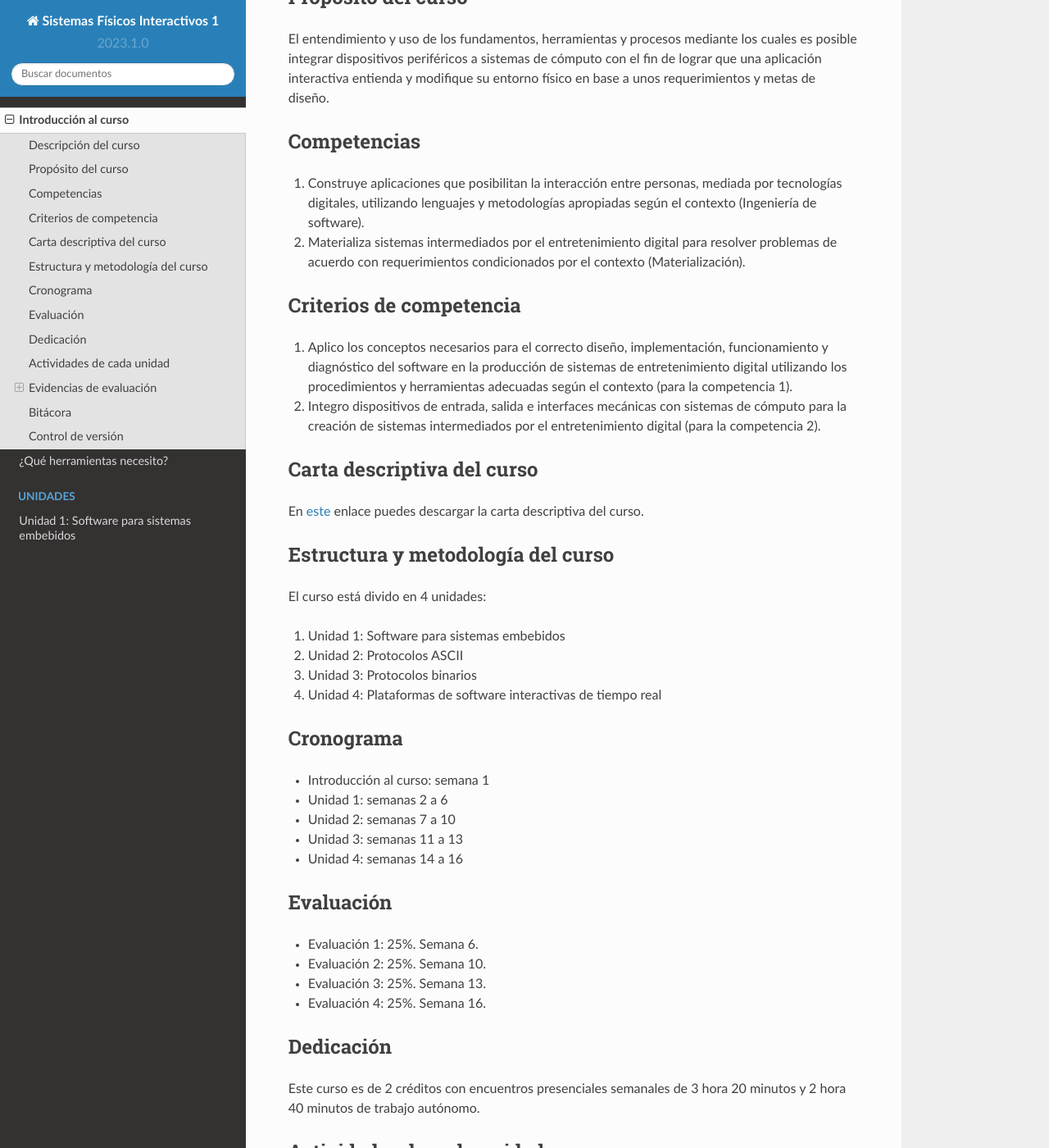
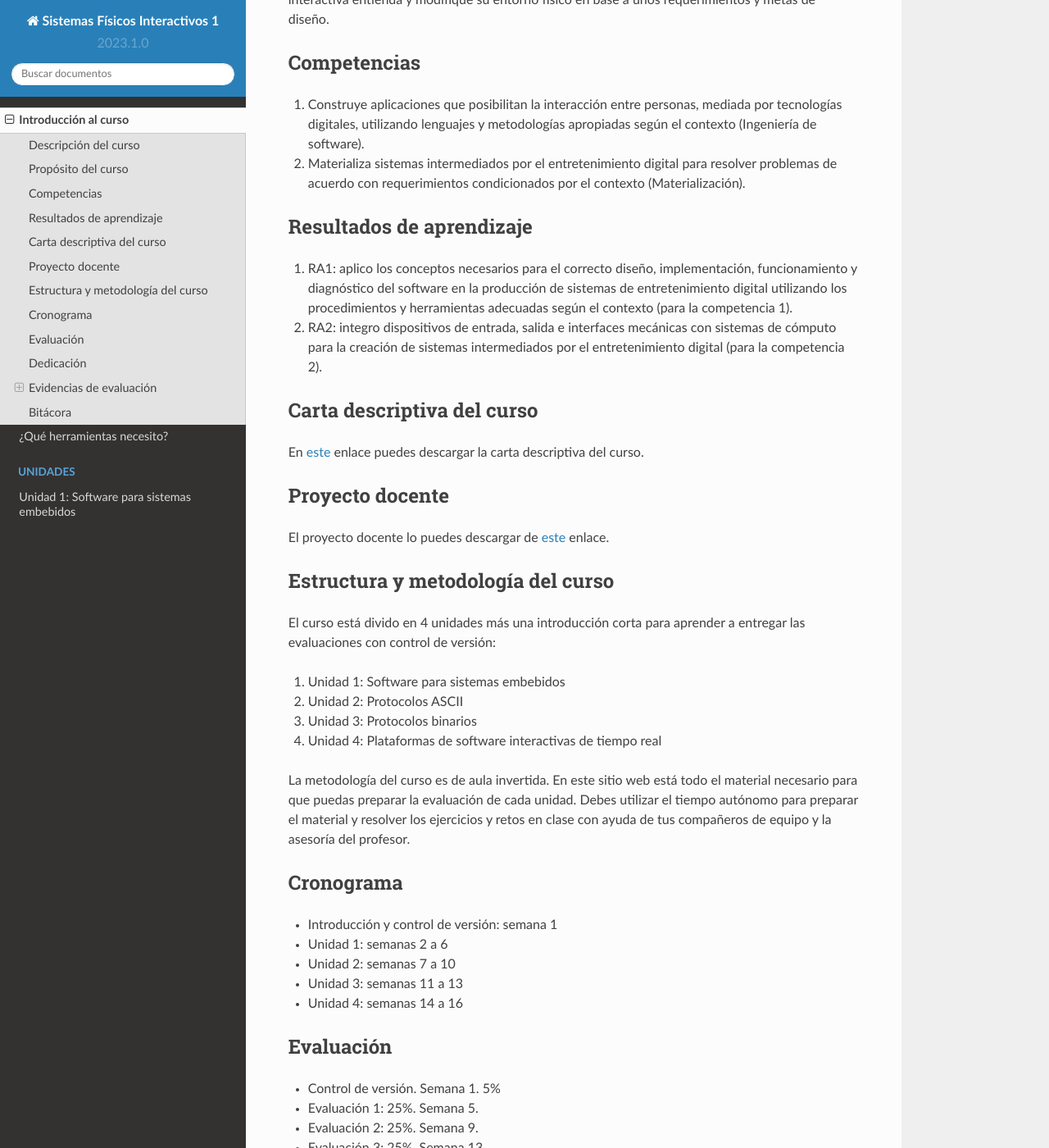
Before and after one commit to juanferfranco/SistemasFisicosInteractivos1, a Sphinx documentation site: the page built from docs/_intro/intro.rst, in a window 1280 px wide and 1400 px high, scrolled down 740 px. Shown: the whole window at 82% size. Built offline with Sphinx 7.4.7 and the Read the Docs theme 2.0.0, drawn with Linux system fonts in a browser that asks for light colours; pages that are not in the unit, such as notebooks, are missing from menus; some of the changed text lies outside the part shown.

Commit message:
update proyecto docente and intro

```diff
--- a/docs/_intro/intro.rst
+++ b/docs/_intro/intro.rst
@@ -43,14 +39,16 @@
    para resolver problemas de acuerdo con requerimientos condicionados
    por el contexto (Materialización).
 
-Criterios de competencia
+Resultados de aprendizaje
 -------------------------------------
 
-#. Aplico los conceptos necesarios para el correcto diseño, implementación, funcionamiento y
-   diagnóstico del software en la producción de sistemas de entretenimiento digital utilizando los
-   procedimientos y herramientas adecuadas según el contexto (para la competencia 1).
-#. Integro dispositivos de entrada, salida e interfaces mecánicas con sistemas de cómputo para la
-   creación de sistemas intermediados por el entretenimiento digital (para la competencia 2).
+#. RA1: aplico los conceptos necesarios para el correcto diseño, implementación,
+   funcionamiento y diagnóstico del software en la producción de sistemas de
+   entretenimiento digital utilizando los procedimientos y herramientas adecuadas
+   según el contexto (para la competencia 1).
+#. RA2: integro dispositivos de entrada, salida e interfaces mecánicas con sistemas de
+   cómputo para la creación de sistemas intermediados por el entretenimiento digital
+   (para la competencia 2).
 
 Carta descriptiva del curso
 -----------------------------
@@ -58,22 +56,34 @@
 En `este <https://drive.google.com/file/d/1RuKTTdtdDgD3W9p2v3OYsrI4IiEmhkZX/view?usp=sharing>`__ enlace
 puedes descargar la carta descriptiva del curso.
 
+Proyecto docente
+-----------------
+
+El proyecto docente lo puedes descargar de
+`este <https://github.com/juanferfranco/SistemasFisicosInteractivos1/blob/main/docs/_static/FormatoPlaneacionInteractivos12023-10.xlsx>`__
+enlace.
+
 
 Estructura y metodología del curso
 -----------------------------------
 
-El curso está divido en 4 unidades:
+El curso está divido en 4 unidades más una introducción corta para aprender
+a entregar las evaluaciones con control de versión:
 
 #. Unidad 1: Software para sistemas embebidos
 #. Unidad 2: Protocolos ASCII
 #. Unidad 3: Protocolos binarios
 #. Unidad 4: Plataformas de software interactivas de tiempo real
 
+La metodología del curso es de aula invertida. En este sitio web está todo el material
+necesario para que puedas preparar la evaluación de cada unidad. Debes utilizar
+el tiempo autónomo para preparar el material y resolver los ejercicios y retos en clase
+con ayuda de tus compañeros de equipo y la asesoría del profesor.
 
 Cronograma
 -----------
 
-* Introducción al curso: semana 1
+* Introducción y control de versión: semana 1
 * Unidad 1: semanas 2 a 6
 * Unidad 2: semanas 7 a 10
 * Unidad 3: semanas 11 a 13
@@ -82,22 +92,17 @@
 Evaluación
 -----------
 
-* Evaluación 1: 25%. Semana 6.
-* Evaluación 2: 25%. Semana 10.
+* Control de versión. Semana 1. 5%
+* Evaluación 1: 25%. Semana 5.
+* Evaluación 2: 25%. Semana 9.
 * Evaluación 3: 25%. Semana 13.
-* Evaluación 4: 25%. Semana 16.
+* Evaluación 4: 20%. Semana 16.
 
 Dedicación
 -----------
 
 Este curso es de 2 créditos con encuentros presenciales semanales de 3 hora 20 minutos y
 2 hora 40 minutos de trabajo autónomo.
-
-Actividades de cada unidad
-----------------------------
-
-Cada semana nos reuniremos para discutir los conceptos, resolver dudas y trabajar en el proyecto
-de cada unidad.
 
 Evidencias de evaluación
 -------------------------
```
Also changed, not shown: other parts of docs/_intro/intro.rst (+0 -15 lines), 1 other file.
